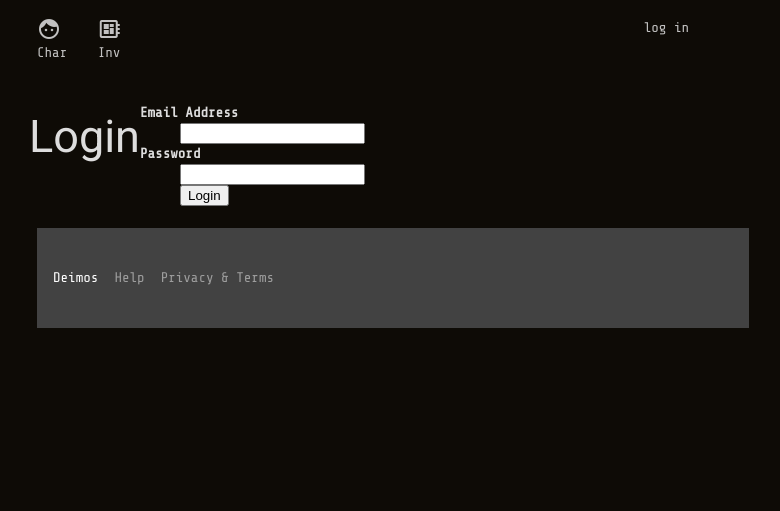
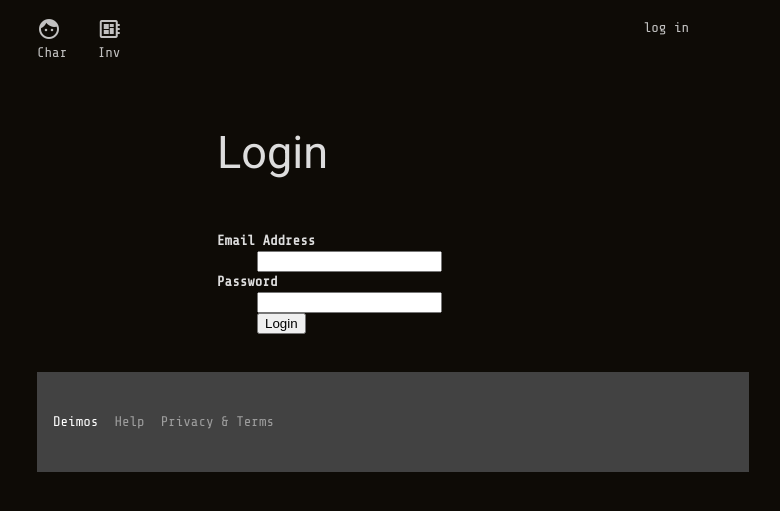
Before and after one commit to tigwyk/spacerpg, a Flask app: page /login in a window 1280 px wide. Shown: the top 511 px of the page, without its empty margins (247-1027 px from the left). Run offline with Flask 2, Linux system fonts and the light colour scheme; some libraries are stand-ins or nearby versions.

Commit message:
Updating CSS and templates

```diff
--- a/templates/login.html
+++ b/templates/login.html
@@ -1,6 +1,10 @@
 {% extends "layout.html" %}
 {% block body %}
+<div class="mdl-grid">
+	<div class="mdl-cell mdl-cell--12-col">
 <h2>Login</h2>
+	</div>
+	<div class="mdl-cell mdl-cell--12-col">
 <form action="{{ url_for('login') }}" method=post>
 	{{ form.csrf_token }}
 	<dl>
@@ -11,4 +15,6 @@
 		<dd><input type=submit value=Login>
 	</dl>
 </form>
+	</div>
+</div>
 {% endblock%}
```
